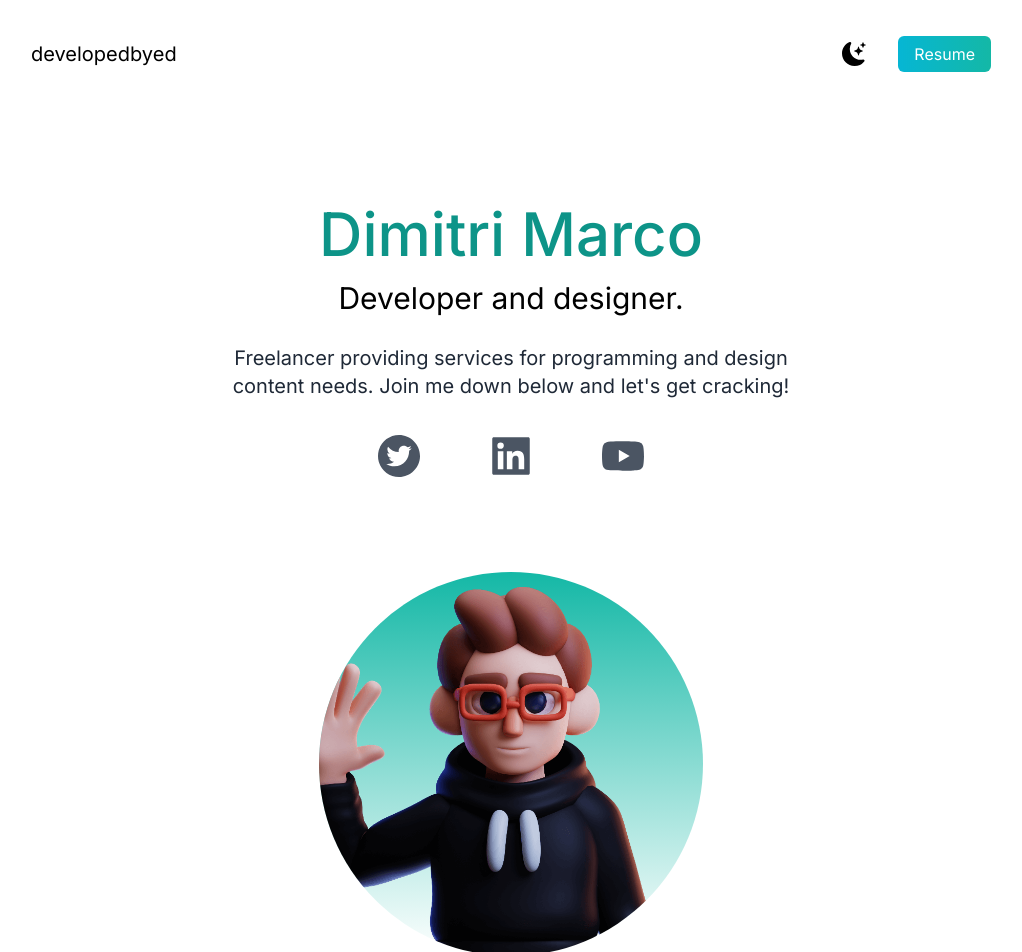
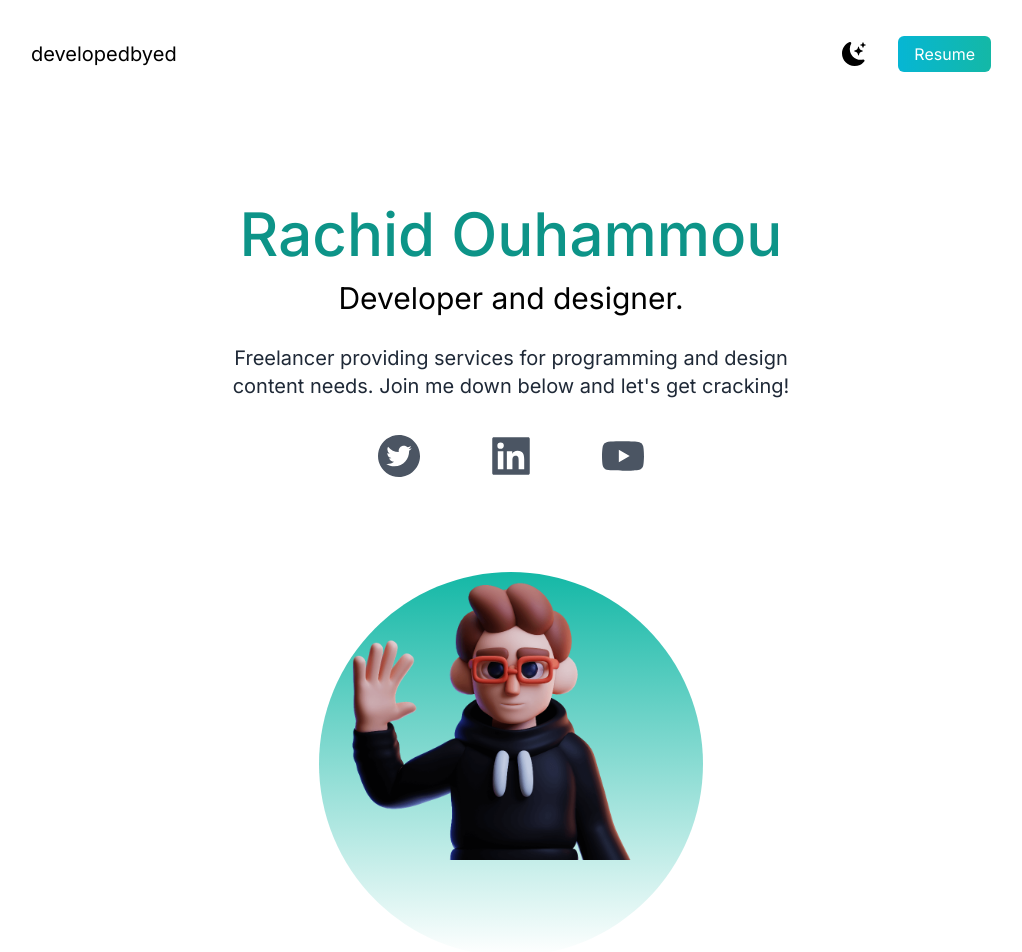
Before and after one commit to ouhammmourachid/ouhammmourachid.github.io, a Next.js app: page / in a window 1280 px wide. Shown: the top 952 px of the page, without its empty margins (129-1151 px from the left). Built offline with nearby package versions, Linux system fonts and the light colour scheme.

Commit message:
change the name

```diff
--- a/src/app/page.js
+++ b/src/app/page.js
@@ -46,7 +46,7 @@ export default function Home() {
           </nav>
           <div className="text-center p-10 py-10">
             <h2 className="text-5xl py-2 text-teal-600 font-medium dark:text-teal-400 md:text-6xl">
-              Dimitri Marco
+              Rachid Ouhammou
             </h2>
             <h3 className="text-2xl py-2 dark:text-white md:text-3xl">
               Developer and designer.
@@ -61,7 +61,7 @@ export default function Home() {
               <AiFillYoutube />
             </div>
             <div className="mx-auto bg-gradient-to-b from-teal-500 rounded-full w-80 h-80 relative overflow-hidden mt-20 md:h-96 md:w-96">
-              <Image src={deved} layout="fill" objectFit="cover" />
+              <Image src={deved}/>
             </div>
           </div>
         </section>
@@ -149,7 +149,6 @@ export default function Home() {
                 className="rounded-lg object-cover"
                 width={"100%"}
                 height={"100%"}
-                layout="responsive"
                 src={web1}
               />
             </div>
@@ -158,7 +157,6 @@ export default function Home() {
                 className="rounded-lg object-cover"
                 width={"100%"}
                 height={"100%"}
-                layout="responsive"
                 src={web2}
               />
             </div>
@@ -167,7 +165,6 @@ export default function Home() {
                 className="rounded-lg object-cover"
                 width={"100%"}
                 height={"100%"}
-                layout="responsive"
                 src={web3}
               />
             </div>
@@ -176,7 +173,6 @@ export default function Home() {
                 className="rounded-lg object-cover"
                 width={"100%"}
                 height={"100%"}
-                layout="responsive"
                 src={web4}
               />
             </div>
@@ -185,7 +181,6 @@ export default function Home() {
                 className="rounded-lg object-cover"
                 width={"100%"}
                 height={"100%"}
-                layout="responsive"
                 src={web5}
               />
             </div>
@@ -194,7 +189,6 @@ export default function Home() {
                 className="rounded-lg object-cover"
                 width={"100%"}
                 height={"100%"}
-                layout="responsive"
                 src={web6}
               />
             </div>
```
